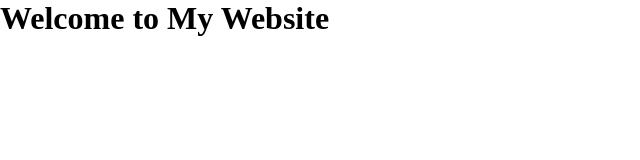
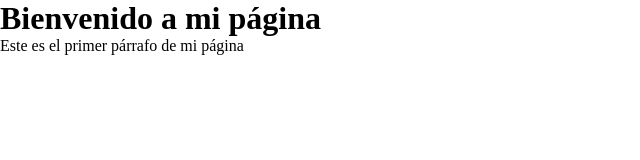
Before and after one commit to luiscanelo/app-demo-1, a plain HTML site: page index.html in a window 1280 px wide. Shown: the whole page, without its empty margins (0-640 px from the left). Drawn offline with Linux system fonts and the light colour scheme.

Commit message:
primer cambio en index.html

```diff
--- a/index.html
+++ b/index.html
@@ -4,13 +4,14 @@
     <meta charset="UTF-8">
     <meta name="viewport" content="width=device-width, initial-scale=1.0">
     <meta http-equiv="X-UA-Compatible" content="ie=edge">
-    <title>My Website</title>
+    <title>Mi sitio de prueba</title>
     <link rel="stylesheet" href="app.css">
     <link rel="icon" href="app.ico" type="image/x-icon">
   </head>
   <body>
     <main>
-        <h1>Welcome to My Website</h1>
+        <h1>Bienvenido a mi página</h1>
+        <p>Este es el primer párrafo de mi página</p>
     </main>
     <script src="app.js"></script>
   </body>
```
